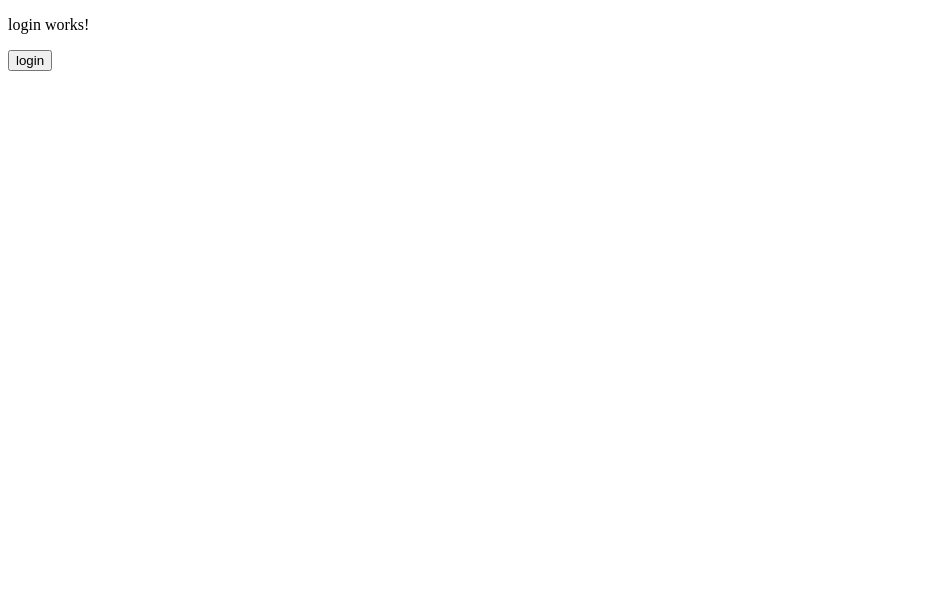
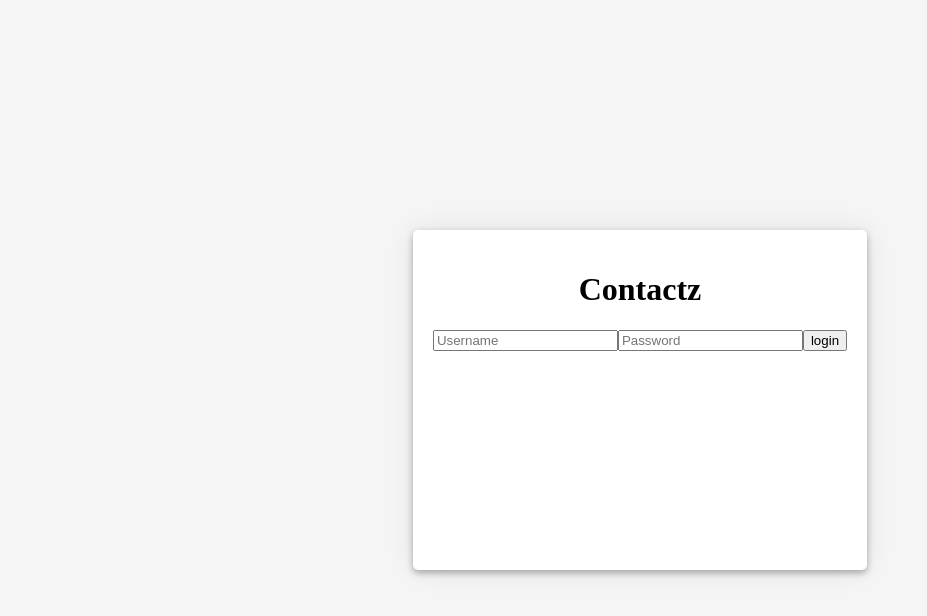
Before and after one commit to CurrrBell/address-book, an Angular app: page /login in a window 1280 px wide. Shown: the top 616 px of the page, without its empty margins (0-927 px from the left). Built offline with nearby package versions, Linux system fonts and the light colour scheme.

Commit message:
working login form

```diff
--- a/src/app/app.component.scss
+++ b/src/app/app.component.scss
@@ -0,0 +1,4 @@
+:host {
+  height: 100%;
+  width: 100%;
+}
--- a/src/app/app.module.ts
+++ b/src/app/app.module.ts
@@ -6,6 +6,7 @@ import { AppComponent } from './app.component';
 import { LoginComponent } from './login/login.component';
 import { HeaderComponent } from './header/header.component';
 import { ContactListComponent } from './contacts/contact-list/contact-list.component';
+import { FormsModule, ReactiveFormsModule } from '@angular/forms';
 
 @NgModule({
   declarations: [
@@ -16,6 +17,8 @@ import { ContactListComponent } from './contacts/contact-list/contact-list.compo
   ],
   imports: [
     BrowserModule,
+    FormsModule,
+    ReactiveFormsModule,
     AppRoutingModule
   ],
   providers: [],
--- a/src/app/login/login.component.html
+++ b/src/app/login/login.component.html
@@ -1,5 +1,10 @@
-<p>
-  login works!
-</p>
-
-<button (click)="login()">login</button>
+<div class="card">
+  <header>
+    <h1>Contactz</h1>
+  </header>
+  <form [formGroup]="loginForm" (ngSubmit)="onSubmit()">
+    <input type="text" formControlName="username" placeholder="Username" />
+    <input type="password" formControlName="password" placeholder="Password" />
+    <button type="submit">login</button>
+  </form>
+</div>
--- a/src/app/login/login.component.scss
+++ b/src/app/login/login.component.scss
@@ -0,0 +1,24 @@
+@import "../../scss/variables.scss";
+
+:host {
+  height: 100vh;
+  display: flex;
+  justify-content: center;
+  align-items: center;
+}
+
+.card {
+  min-width: 400px;
+  min-height: 300px;
+
+  display: flex;
+  flex-direction: column;
+  align-items: center;
+
+  padding: 20px;
+
+  background-color: #fff;
+  border-radius: 5px;
+
+  box-shadow: $box-shadow;
+}
--- a/src/app/login/login.component.ts
+++ b/src/app/login/login.component.ts
@@ -1,5 +1,6 @@
 import { Component, OnInit } from '@angular/core';
 import { AuthService } from '../auth/auth.service';
+import { FormBuilder, FormGroup, Validators } from '@angular/forms';
 import { Router } from '@angular/router';
 
 @Component({
@@ -8,14 +9,36 @@ import { Router } from '@angular/router';
   styleUrls: ['./login.component.scss']
 })
 export class LoginComponent implements OnInit {
+  loginForm: FormGroup;
 
-  constructor(private readonly router: Router, private readonly authService: AuthService) { }
+  constructor(
+    private readonly router: Router,
+    private readonly formBuilder: FormBuilder,
+    private readonly authService: AuthService) { }
 
   ngOnInit() {
+    const passwordValidators = [Validators.required];
+    const usernameValidators = [Validators.required];
+
+    this.loginForm = this.formBuilder.group({
+      username: ['', usernameValidators],
+      password: ['', passwordValidators]
+    });
+  }
+
+  onSubmit() {
+    if (this.loginForm.invalid) {
+      return;
+    }
+
+    this.login(
+      this.loginForm.controls.username.value,
+      this.loginForm.controls.password.value
+    );
   }
 
   login(username: string, password: string) {
-    this.authService.authenticate('derp', 'magerp');
+    this.authService.authenticate(username, password);
     this.router.navigate(['']);
   }
 }
--- a/src/index.html
+++ b/src/index.html
@@ -7,6 +7,18 @@
 
   <meta name="viewport" content="width=device-width, initial-scale=1">
   <link rel="icon" type="image/x-icon" href="favicon.ico">
+  <style>
+    html,
+    body {
+      min-width: 100%;
+      min-height: 100vh;
+      margin: 0;
+      background: whitesmoke;
+    }
+    html {
+      overflow-y: scroll;
+    }
+  </style>
 </head>
 <body>
   <app-root></app-root>
--- a/src/scss/variables.scss
+++ b/src/scss/variables.scss
@@ -1 +1,2 @@
 $mobile-cutoff: 1024px;
+$box-shadow: 0px 3px 7px rgba(0, 0, 0, 0.3), 0px 0px 30px rgba(0, 0, 0, 0.08)
```
